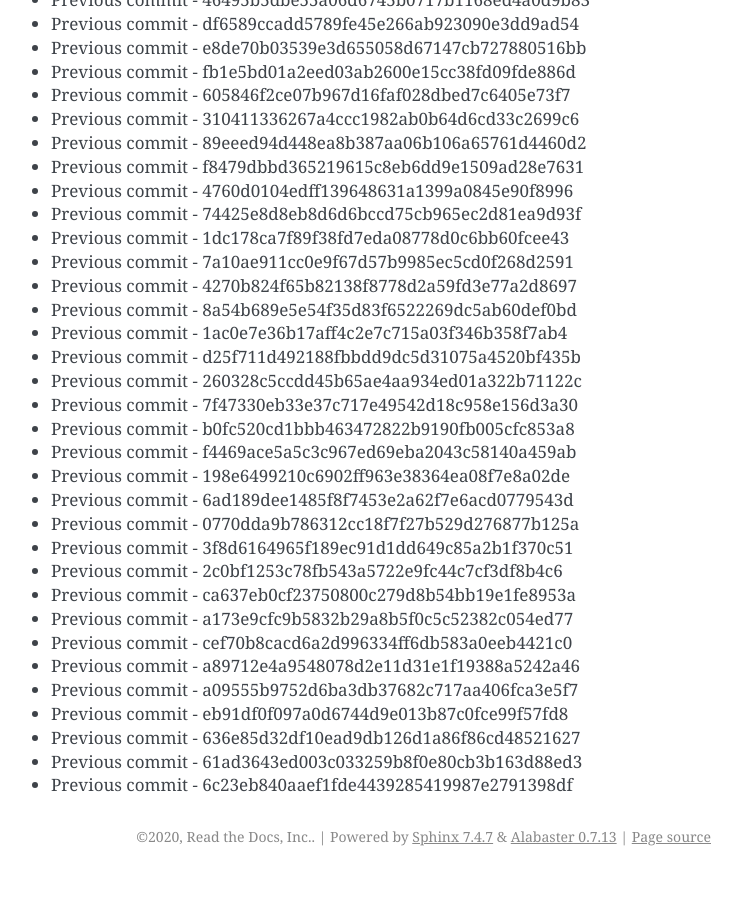
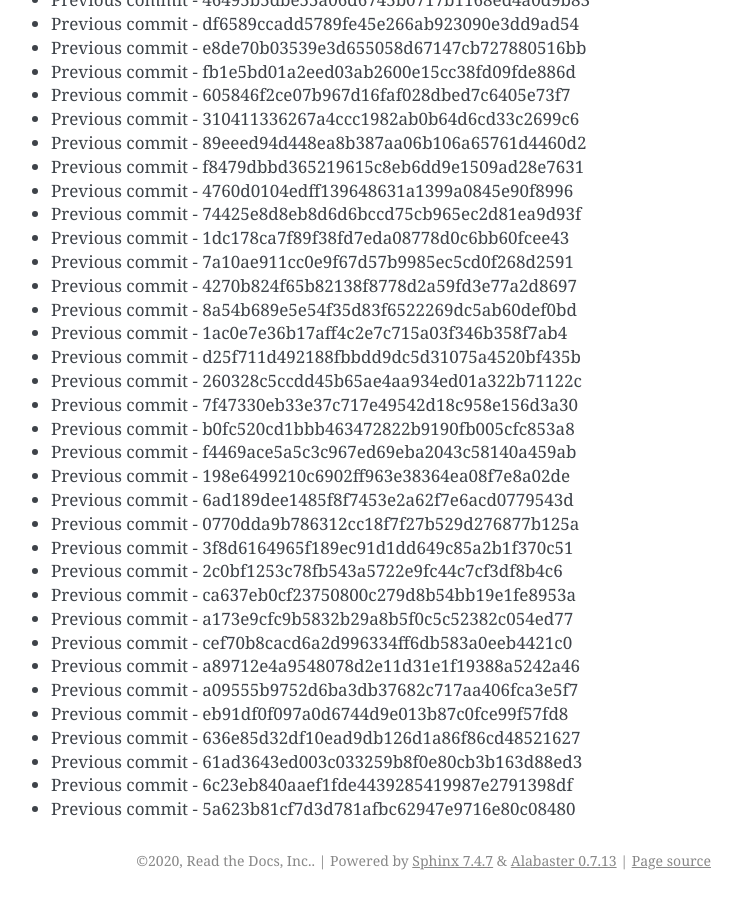
Before and after one commit to readthedocs/rtd-git-stresstest, a Sphinx documentation site: the page built from docs/updates.rst, in a window 1280 px wide and 900 px high, scrolled down 90203 px. Shown: the whole window, without its empty margins (399-1141 px from the left). Built offline with Sphinx 7.4.7, drawn with Linux system fonts in a browser that asks for light colours; before the commit the page ends 91079 px from its top, so only the background shows below that.

Commit message:
Generating commit from previous: 5a623b81cf7d3d781afbc62947e9716e80c08480

```diff
--- a/docs/updates.rst
+++ b/docs/updates.rst
@@ -3822,3 +3822,4 @@ It can be tested for any performance characteristics.
 * Previous commit - 636e85d32df10ead9db126d1a86f86cd48521627
 * Previous commit - 61ad3643ed003c033259b8f0e80cb3b163d88ed3
 * Previous commit - 6c23eb840aaef1fde4439285419987e2791398df
+* Previous commit - 5a623b81cf7d3d781afbc62947e9716e80c08480
```
